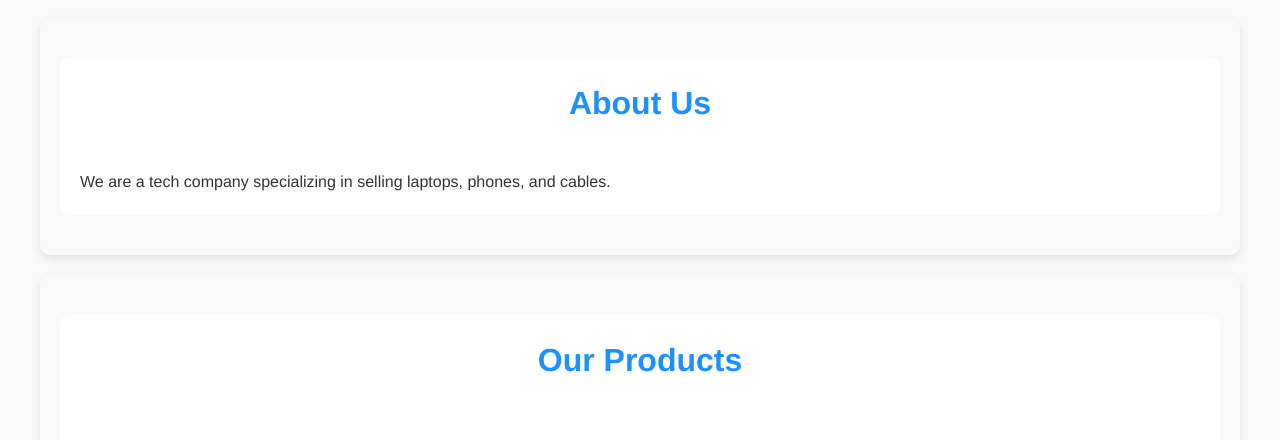
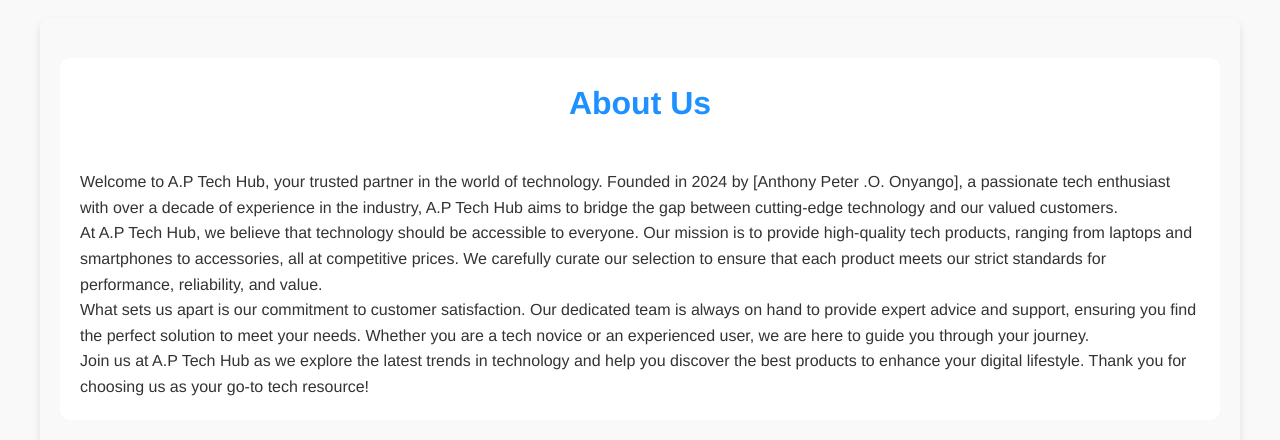
Before and after one commit to antoniodemax/ap-tech-hub, a React (Vite) app: page / in a window 1280 px wide. Shown: the part 774-1214 px from the top of the page. Built offline with nearby package versions, Linux system fonts and the light colour scheme.

Commit message:
updated the about section

```diff
--- a/src/components/About.jsx
+++ b/src/components/About.jsx
@@ -5,7 +5,18 @@
     <section id="about" style={{ padding: '40px 20px', backgroundColor: '#f9f9f9', margin: '20px auto', maxWidth: '1200px', borderRadius: '10px', boxShadow: '0 4px 8px rgba(0, 0, 0, 0.1)' }}>
       <div style={{ padding: '20px', backgroundColor: '#fff', borderRadius: '10px' }}>
         <h2 style={{ color: '#1e90ff' }}>About Us</h2>
-        <p style={{ color: '#333' }}>We are a tech company specializing in selling laptops, phones, and cables.</p>
+        <p style={{ color: '#333' }}>
+          Welcome to A.P Tech Hub, your trusted partner in the world of technology. Founded in 2024 by [Anthony Peter .O. Onyango], a passionate tech enthusiast with over a decade of experience in the industry, A.P Tech Hub aims to bridge the gap between cutting-edge technology and our valued customers.
+        </p>
+        <p style={{ color: '#333' }}>
+          At A.P Tech Hub, we believe that technology should be accessible to everyone. Our mission is to provide high-quality tech products, ranging from laptops and smartphones to accessories, all at competitive prices. We carefully curate our selection to ensure that each product meets our strict standards for performance, reliability, and value.
+        </p>
+        <p style={{ color: '#333' }}>
+          What sets us apart is our commitment to customer satisfaction. Our dedicated team is always on hand to provide expert advice and support, ensuring you find the perfect solution to meet your needs. Whether you are a tech novice or an experienced user, we are here to guide you through your journey.
+        </p>
+        <p style={{ color: '#333' }}>
+          Join us at A.P Tech Hub as we explore the latest trends in technology and help you discover the best products to enhance your digital lifestyle. Thank you for choosing us as your go-to tech resource!
+        </p>
       </div>
     </section>
   );
--- a/src/index.css
+++ b/src/index.css
@@ -92,7 +92,7 @@
 
 #hero {
   padding: 200px 20px;
-  background: url('https://cdn.niceboard.co/boards/salestrax/blog/image-2-jP7E1Au.png') no-repeat center center/cover;
+  background: url('https://images.unsplash.com/photo-1558427405-d8dcc49ae7c2?fm=jpg&q=60&w=3000&ixlib=rb-4.0.3&ixid=M3wxMjA3fDB8MHxzZWFyY2h8Mnx8bGlnaHQlMjBibHVlfGVufDB8fDB8fHww') no-repeat center center/cover;
   color: #fff;
   text-align: center;
   margin-top: 100px;
```
